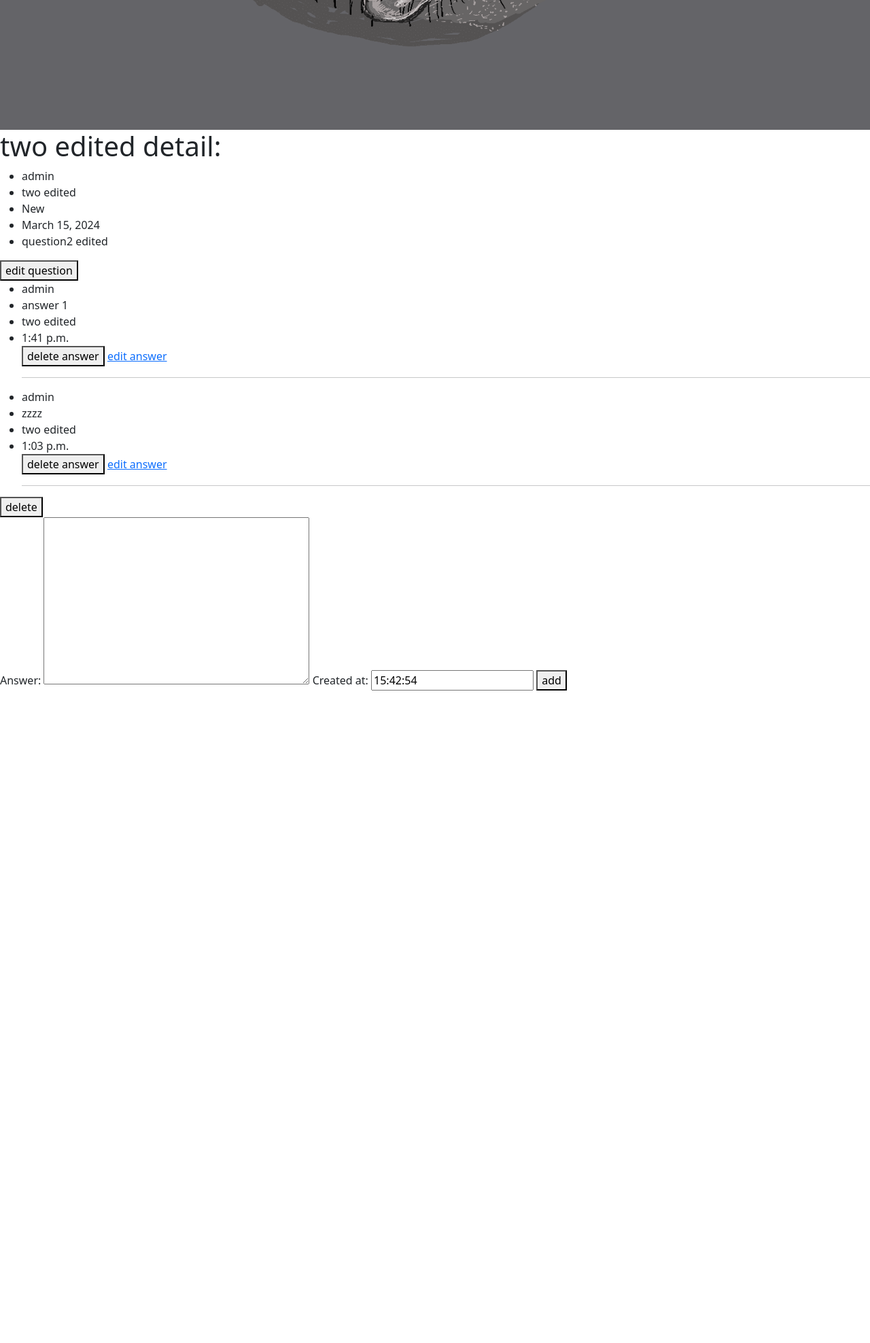
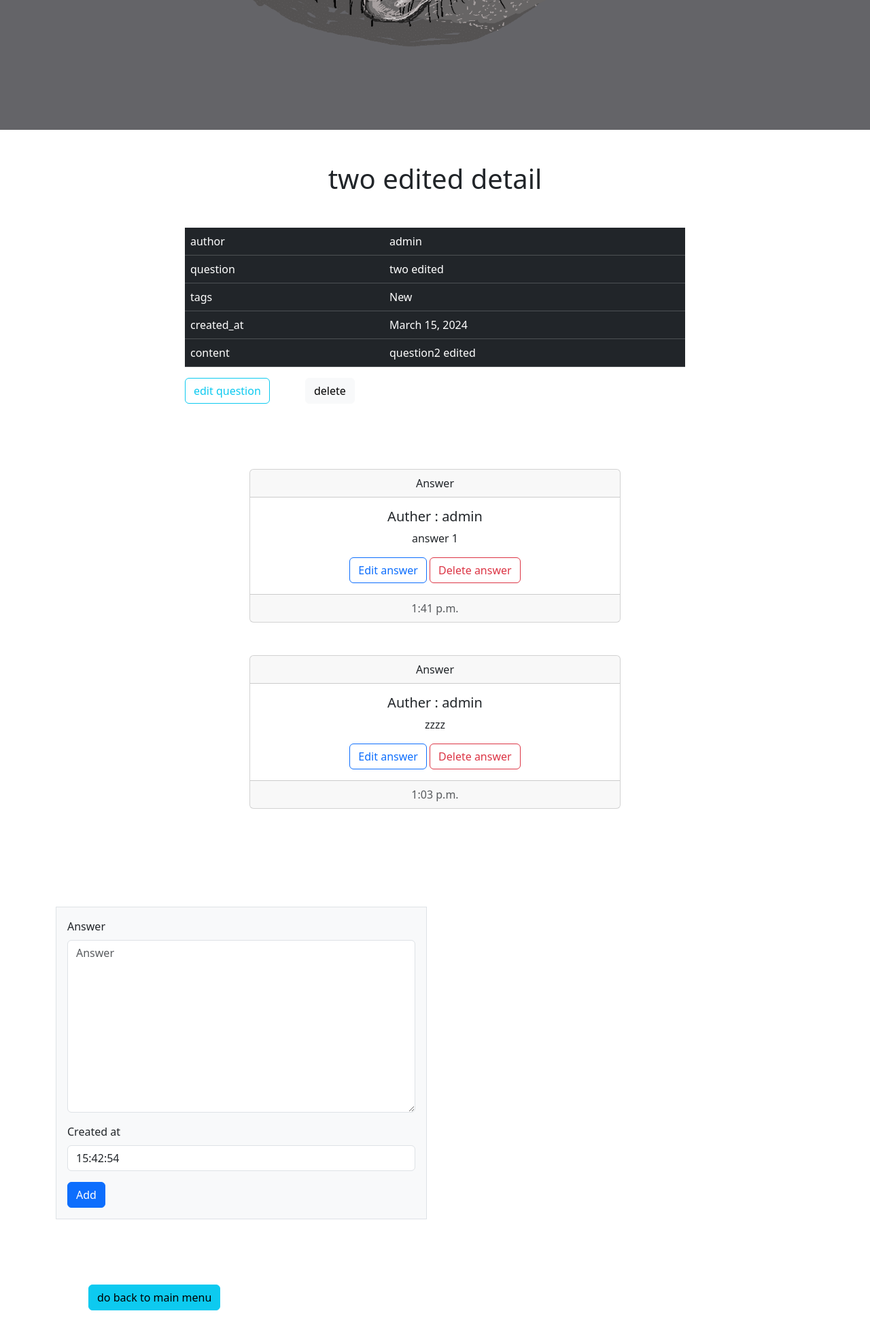
Before and after one commit to Ahmedx59/qus-ans, a Django app: page /chat/2 in a window 1280 px wide. Shown: the part 365-2341 px from the top of the page at 68% size. Before the commit the page ends 1381 px from the top, so only its background shows below. Run offline with Django 4.2, Linux system fonts and the light colour scheme; data comes from the database, SQL or seed files in the repository; both versions use the stored data as it was after the commit; some libraries are stand-ins or nearby versions.

Commit message:
update html pages & add bootstrap5 library

```diff
--- a/chat/templates/chat/question_detail.html
+++ b/chat/templates/chat/question_detail.html
@@ -1,36 +1,83 @@
 {% extends 'base.html' %}
+{% load django_bootstrap5 %}
 {% block body %}
-    <h1>{{que.question}}    detail:</h1>
-    <ul>
-
-        <li>{{que.author}}</li>
-        <li>{{que.question}}</li>
-        <li>{{que.tags}}</li>
-        <li>{{que.created_at}}</li>
-        <li>{{que.content}}</li>
-
-    </ul>
-    <a href="{% url 'chat:question_edit' que.id %}"><button>edit question</button></a>
-    <ul>
-        {% for answer in ans %}
-        <li>{{answer.author}}</li>
-        <li>{{answer.answer}}</li>
-        <li>{{answer.question}}</li>
-        <li>{{answer.created_at}}</li>
-        <a href="{% url 'chat:answer_delete' answer.id %}"><button>delete answer</button></a>
-        <a href="{% url 'chat:answer_edit' answer.id %}">edit answer</a>
-        <hr>
-        {% endfor %}
-    </ul>
-
-    <a href="{% url 'chat:qusetion_delete' que.id %}"><button type="submit">delete</button></a>
-    <form method="post">
-        {% csrf_token %}
-        {{form}}
+    <h1 class="text-center my-5 " >{{que.question}} detail</h1>
 
 
-        <button type="submit">add</button>
-    </form>
+    <div class="container">
+        <div class="row">
+            <div class="col-8 mx-auto">
+                <table class="table table-hover table-dark">
+                    <thead>
+                      <tr>
+                        <td>author</td>
+                        <td>{{que.author}}</td>
+                      </tr>
+                    </thead>
+                    <tbody>
+                      <tr>
+                        <td>question</td>
+                        <td>{{que.question}}</td>
+                      </tr>
+                      <tr>
+                        <td>tags</td>
+                        <td>{{que.tags}}</td>
+                      </tr>
+                      <tr>
+                        <td>created_at</td>
+                        <td>{{que.created_at}}</td>
+                      </tr>
+                      <tr>
+                        <td>content</td>
+                        <td>{{que.content}}</td>
+                      </tr>
+
+                    </tbody>
+                  </table>
+                  <a class="btn btn-outline-info" href="{% url 'chat:question_edit' que.id %}">edit question</a>
+                    <a class="btn btn-light mx-5 " href="{% url 'chat:qusetion_delete' que.id %}">delete</a>
+
+            </div>
+        </div>
+    </div>
+    <div class="container">
+        <div class="row">
+            <div class="col-6 my-5 mx-auto ">
+                {% for answer in ans %}
+                    <div class="card text-center my-5 ">
+                        <div class="card-header">
+                        Answer
+                        </div>
+                        <div class="card-body">
+                        <h5 class="card-title">Auther : {{answer.author}} </h5>
+                        <p class="card-text">{{answer.answer}}</p>
+                        <a href="{% url 'chat:answer_edit' answer.id %}" class="btn btn-outline-primary">Edit answer </a>
+                        <a href="{% url 'chat:answer_delete' answer.id %}" class="btn btn-outline-danger">Delete answer </a>
+                        </div>
+                        <div class="card-footer text-body-secondary">
+                            {{answer.created_at}}
+                        </div>
+                    </div>
+                {% endfor %}
+            </div>
+        </div>
+    </div>
+
+
+    <div class="container">
+        <div class="row">
+            <div class="col-6 my-5 mx">
+                <form method="post" class="border p-3 bg-body-tertiary">
+                    {% csrf_token %}
+                    {% bootstrap_form form %}
+
+                    {% bootstrap_button button_type="submit" content="Add" %}
+                </form>
+            </div>
+        </div>
+        <a class="btn btn-info ms-5 my-5 " href="{% url 'chat:ques_list' %} ">do back to main menu</a>
+    </div>
+
 
 
 
--- a/chat/templates/chat/question_list.html
+++ b/chat/templates/chat/question_list.html
@@ -1,7 +1,10 @@
 {% extends 'base.html' %}
 {% load static %}
 {% block body %}
-    <h3 class="text-center my-5">Questions</h3>
+    <div class="d-flex justify-content-center my-5 ">
+        <h3 class="text-center mx-auto ">Questions</h3>
+        <a class="btn btn-outline-info me-5" href="{% url 'chat:question_add' %}">Add Question</a>
+    </div>
 
     <div class="container">
         <div class="row">
@@ -16,6 +19,7 @@
                     </div>
                 {% endfor %}
             </div>
+
         </div>
     </div>
 {% endblock %}
--- a/project/settings.py
+++ b/project/settings.py
@@ -38,6 +38,7 @@ INSTALLED_APPS = [
     'django.contrib.messages',
     'django.contrib.staticfiles',
     'chat',
+    "django_bootstrap5",
 ]
 
 MIDDLEWARE = [
```
Also changed, not shown: chat/templates/chat/add.html (+14 -5 lines), db.sqlite3.
